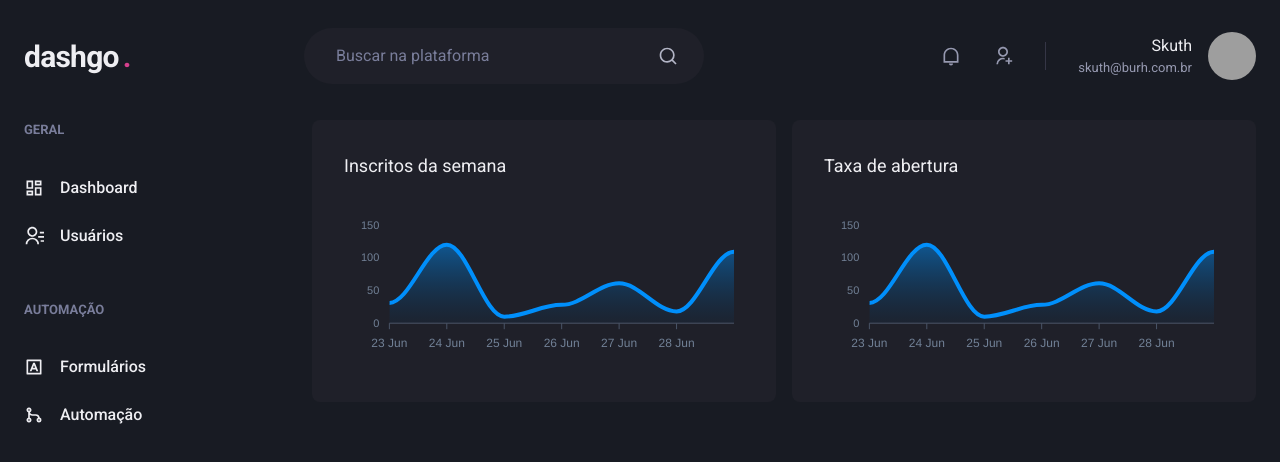
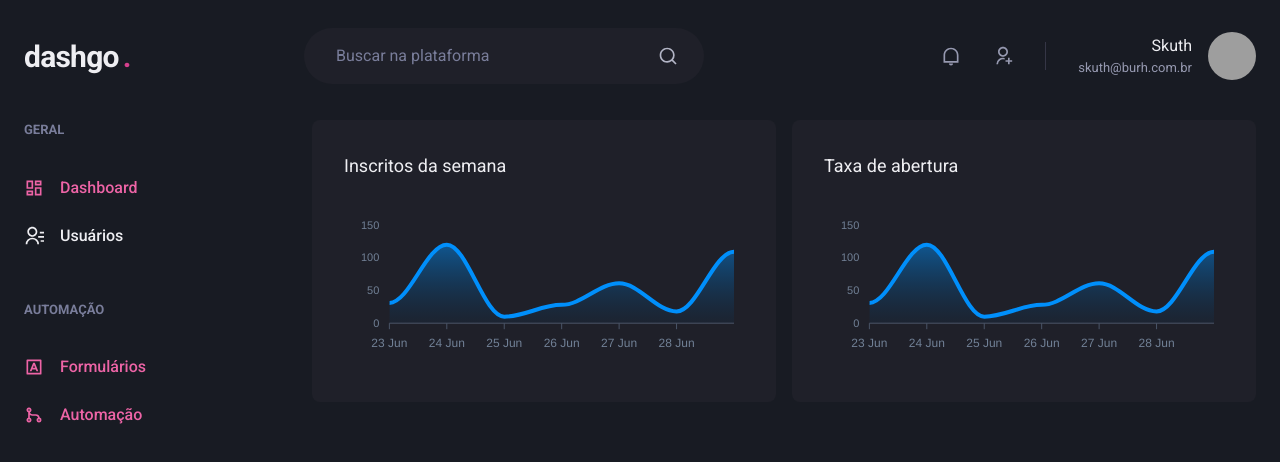
Before and after one commit to Skuth/dashgo, a Next.js app: page /dashboard in a window 1280 px wide. Shown: the top 462 px of the page. Built offline with nearby package versions, Linux system fonts and the light colour scheme; grey boxes are pictures that could not be loaded.

Commit message:
Feat: Creating links components and active link

```diff
--- /dev/null
+++ b/src/components/ActiveLink/index.tsx
@@ -0,0 +1,46 @@
+import { cloneElement, ReactElement } from "react"
+import Link, { LinkProps } from "next/link"
+import { useRouter } from "next/router"
+
+interface ActiveLinkProps extends LinkProps {
+  children: ReactElement
+  shouldMatchExactHref?: boolean
+}
+
+const ActiveLink: React.FC<ActiveLinkProps> = ({
+  children,
+  shouldMatchExactHref = false,
+  ...rest
+}) => {
+  const { asPath } = useRouter()
+
+  let isActive = false
+
+  if (
+    shouldMatchExactHref && (
+      asPath === rest.href
+      || asPath === rest.as
+    )
+  ) {
+    isActive = true
+  }
+
+  if (
+    !shouldMatchExactHref && (
+      asPath.startsWith(String(rest.href))
+      || asPath.startsWith(String(rest.as))
+    )
+  ) {
+    isActive = true
+  }
+
+  return (
+    <Link {...rest}>
+      {cloneElement(children, {
+        color: isActive ? "pink.400" : "gray.50"
+      })}
+    </Link>
+  )
+}
+
+export { ActiveLink };
--- a/src/components/Sidebar/NavLink.tsx
+++ b/src/components/Sidebar/NavLink.tsx
@@ -1,14 +1,24 @@
 import { ElementType } from "react"
-import { Link, Icon, Text, LinkProps as ChakraLinkProps } from "@chakra-ui/react"
+
+import {
+  Link as ChakraLink,
+  Icon,
+  Text,
+  LinkProps as ChakraLinkProps
+} from "@chakra-ui/react"
+
+import { ActiveLink } from "../ActiveLink"
 
 interface NavLinkProps extends ChakraLinkProps {
   icon: ElementType
+  href: string
   children: string
 }
 
-const NavLink: React.FC<NavLinkProps> = ({ icon, children, ...rest }) => {
+const NavLink: React.FC<NavLinkProps> = ({ icon, children, href, ...rest }) => {
   return (
-    <Link
+    <ActiveLink href={href} passHref>
+      <ChakraLink
         display="flex"
         alignItems="center"
         py={1}
@@ -16,7 +26,8 @@
       >
         <Icon as={icon} fontSize={20} />
         <Text ml={4} fontWeight="medium">{children}</Text>
-    </Link>
+      </ChakraLink>
+    </ActiveLink>
   )
 }
 
--- a/src/components/Sidebar/SidebarNav.tsx
+++ b/src/components/Sidebar/SidebarNav.tsx
@@ -18,10 +18,10 @@
       <NavSection
         title="Geral"
       >
-        <NavLink icon={RiDashboardLine}>
+        <NavLink icon={RiDashboardLine} href="/dashboard">
           Dashboard
         </NavLink>
-        <NavLink icon={RiContactsLine}>
+        <NavLink icon={RiContactsLine} href="/users">
           Usuários
         </NavLink>
       </NavSection>
@@ -29,10 +29,10 @@
       <NavSection
         title="Automação"
       >
-        <NavLink icon={RiInputMethodLine}>
+        <NavLink icon={RiInputMethodLine} href="/dashboard">
           Formulários
         </NavLink>
-        <NavLink icon={RiGitMergeLine}>
+        <NavLink icon={RiGitMergeLine} href="/dashboard">
           Automação
         </NavLink>
       </NavSection>
--- a/src/pages/users/index.tsx
+++ b/src/pages/users/index.tsx
@@ -1,4 +1,5 @@
 import { NextPage } from "next"
+import Link from "next/link"
 
 import { RiAddLine, RiPencilLine } from "react-icons/ri"
 
@@ -55,6 +56,7 @@
             justify="space-between"
           >
             <Heading size="lg" fontWeight="normal">Usuários</Heading>
+            <Link href="/users/create" passHref>
               <Button
                 as="a"
                 size="sm"
@@ -64,6 +66,7 @@
               >
                 Criar novo
               </Button>
+            </Link>
           </Flex>
 
           <Table
```
Also changed, not shown: src/pages/users/create.tsx (+8 -5 lines). Lines whose indentation alone changed are shown as unchanged.
